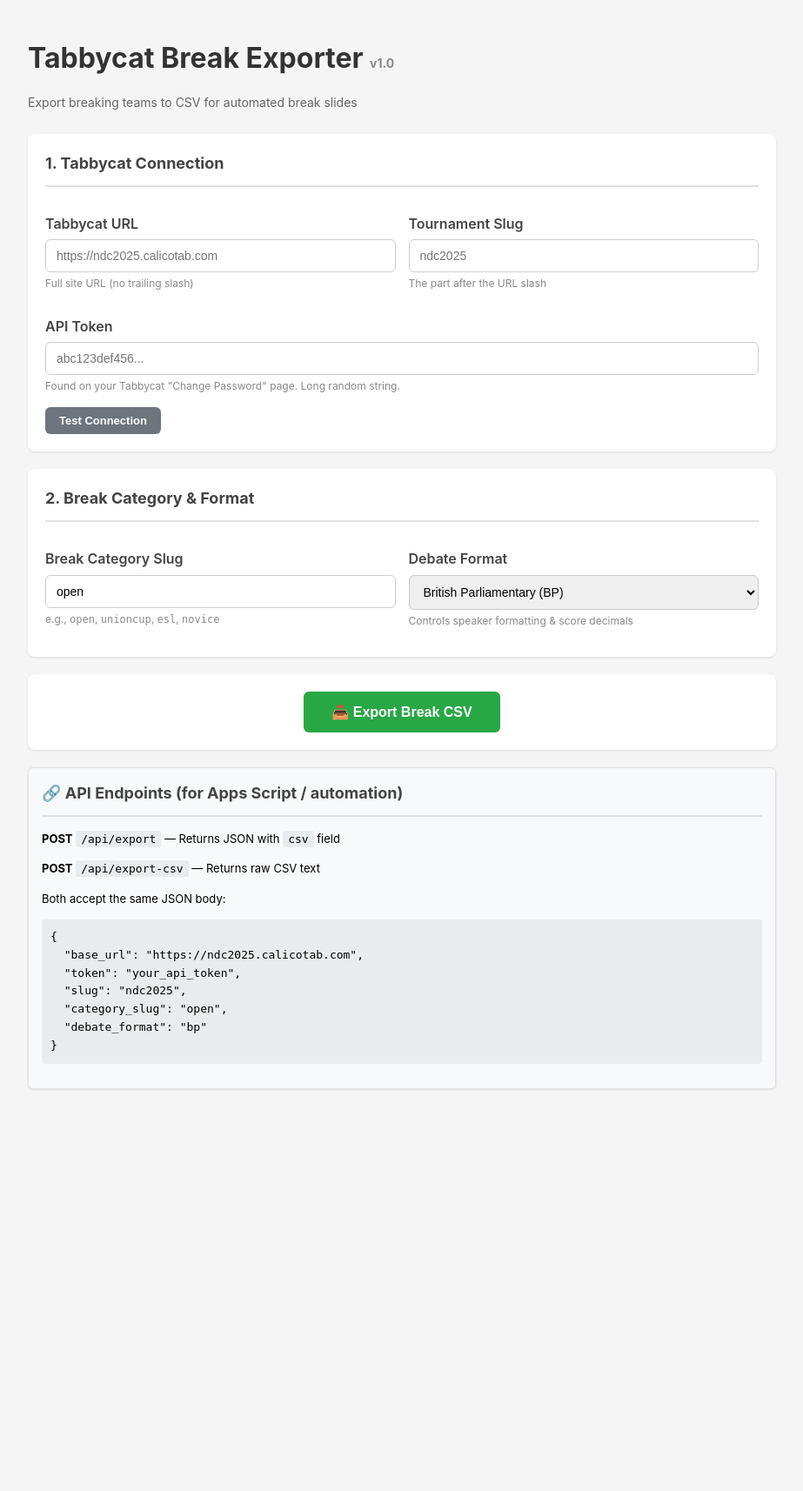
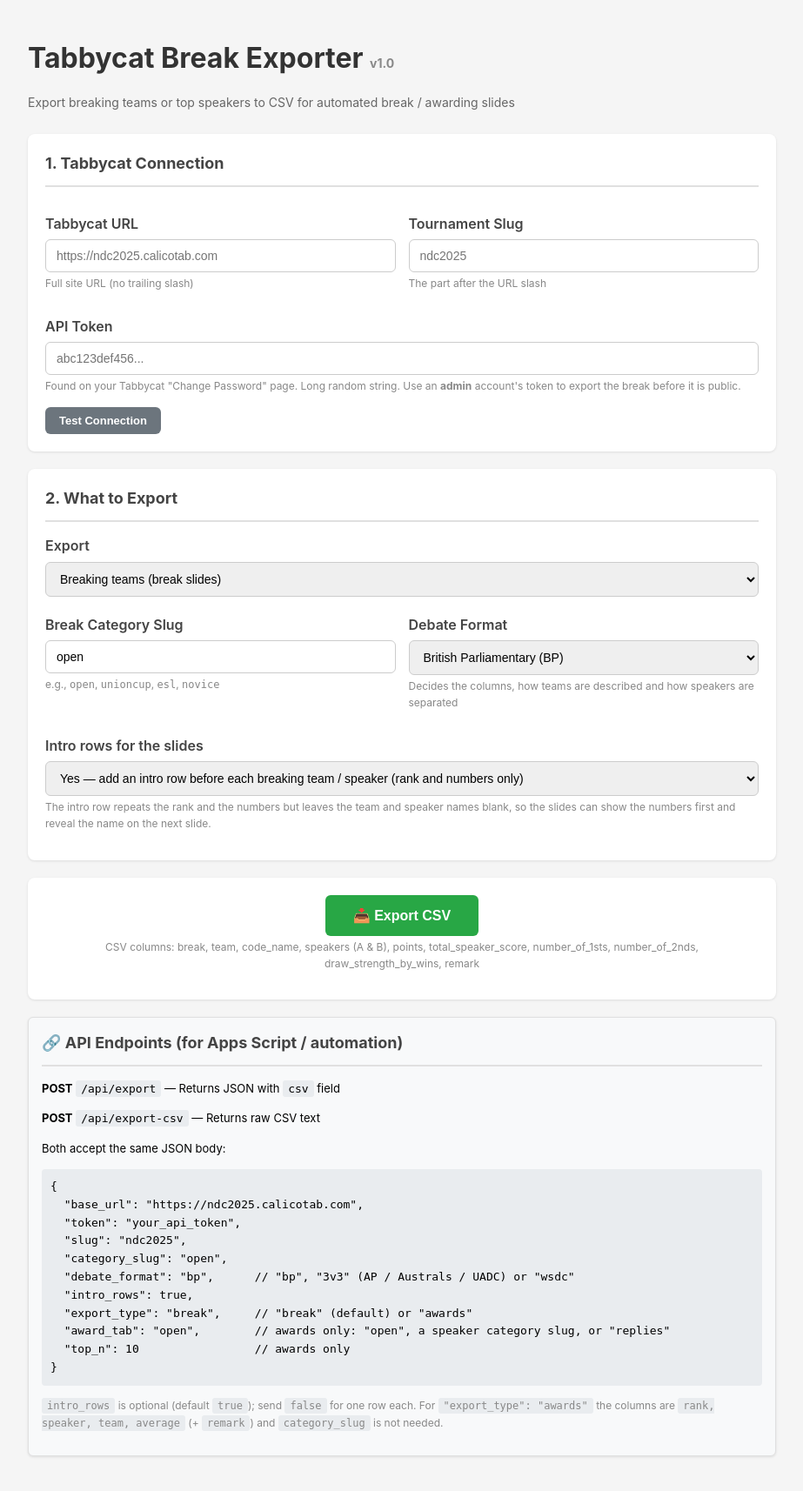
Before and after one commit to rudimentary883/exporterv1, a Flask app: page / in a window 1280 px wide. Shown: the whole page at 87% size, without its empty margins (178-1101 px from the left). Before the commit the page ends 1253 px from the top, so only its background shows below. Run offline with Flask 3, Linux system fonts and the light colour scheme.

Commit message:
Enhance export options and improve UI hints
Updated the subtitle and hints for clarity, added new export options, and improved the connection test feedback.

```diff
--- a/templates/index.html
+++ b/templates/index.html
@@ -121,7 +121,7 @@
 </head>
 <body>
     <h1>Tabbycat Break Exporter <span style="font-size:14px;color:#888;">v1.0</span></h1>
-    <p class="subtitle">Export breaking teams to CSV for automated break slides</p>
+    <p class="subtitle">Export breaking teams or top speakers to CSV for automated break / awarding slides</p>
 
     {% with messages = get_flashed_messages(with_categories=true) %}
       {% if messages %}
@@ -148,11 +148,9 @@
                     <p class="hint">The part after the URL slash</p>
                 </div>
             </div>
-
             <label for="token">API Token</label>
             <input type="text" name="token" id="token" placeholder="abc123def456..." required>
-            <p class="hint">Found on your Tabbycat "Change Password" page. Long random string.</p>
-
+            <p class="hint">Found on your Tabbycat "Change Password" page. Long random string. Use an <strong>admin</strong> account's token to export the break before it is public.</p>
             <div style="margin-top:15px;">
                 <button type="button" class="btn btn-secondary" onclick="testConnection()">Test Connection</button>
             </div>
@@ -160,28 +158,49 @@
         </div>
 
         <div class="card">
-            <h2>2. Break Category & Format</h2>
-            <div class="two-col">
-                <div>
+            <h2>2. What to Export</h2>
+            <label for="export_type" style="margin-top:0;">Export</label>
+            <select name="export_type" id="export_type" onchange="onExportTypeChange()">
+                <option value="break" selected>Breaking teams (break slides)</option>
+                <option value="awards">Top speakers (awarding slides)</option>
+            </select>
+            <div class="two-col" style="margin-top:5px;">
+                <div id="break_fields">
                     <label for="category_slug">Break Category Slug</label>
                     <input type="text" name="category_slug" id="category_slug" placeholder="open" value="open" required>
                     <p class="hint">e.g., <code>open</code>, <code>unioncup</code>, <code>esl</code>, <code>novice</code></p>
                 </div>
+                <div id="award_fields" style="display:none;">
+                    <label for="award_tab">Speaker Tab</label>
+                    <input type="text" name="award_tab" id="award_tab" placeholder="open" value="open">
+                    <p class="hint"><code>open</code> = main speaker tab, a speaker category slug (e.g. <code>unioncup</code>), or <code>replies</code> (3v3 / WSDC only). Test Connection lists the options.</p>
+                    <label for="top_n">Top how many?</label>
+                    <input type="number" name="top_n" id="top_n" value="10" min="1" max="100">
+                    <p class="hint">Everybody ranked this number or better is included, so a tie at the cut-off can make the list longer.</p>
+                </div>
                 <div>
                     <label for="debate_format">Debate Format</label>
-                    <select name="debate_format" id="debate_format">
+                    <select name="debate_format" id="debate_format" onchange="updateColumnsHint()">
                         <option value="bp">British Parliamentary (BP)</option>
-                        <option value="3v3">3v3 / WSDC / UADC / Australs</option>
+                        <option value="3v3">3v3 &mdash; AP / Australs / UADC (3 speakers)</option>
+                        <option value="wsdc">WSDC (3&ndash;5 speakers)</option>
                     </select>
-                    <p class="hint">Controls speaker formatting & score decimals</p>
+                    <p class="hint">Decides the columns, how teams are described and how speakers are separated</p>
                 </div>
             </div>
+            <label for="intro_rows">Intro rows for the slides</label>
+            <select name="intro_rows" id="intro_rows">
+                <option value="on" selected>Yes &mdash; add an intro row before each breaking team / speaker (rank and numbers only)</option>
+                <option value="off">No &mdash; one row each</option>
+            </select>
+            <p class="hint">The intro row repeats the rank and the numbers but leaves the team and speaker names blank, so the slides can show the numbers first and reveal the name on the next slide.</p>
         </div>
 
         <div class="card" style="text-align:center;">
             <button type="submit" class="btn btn-success" style="font-size:16px;padding:14px 32px;">
-                📥 Export Break CSV
+                📥 Export CSV
             </button>
+            <p class="hint" id="columns_hint"></p>
         </div>
     </form>
 
@@ -195,11 +214,36 @@
   "token": "your_api_token",
   "slug": "ndc2025",
   "category_slug": "open",
-  "debate_format": "bp"
+  "debate_format": "bp",      // "bp", "3v3" (AP / Australs / UADC) or "wsdc"
+  "intro_rows": true,
+  "export_type": "break",     // "break" (default) or "awards"
+  "award_tab": "open",        // awards only: "open", a speaker category slug, or "replies"
+  "top_n": 10                 // awards only
 }</pre>
+        <p class="hint"><code>intro_rows</code> is optional (default <code>true</code>); send <code>false</code> for one row each. For <code>"export_type": "awards"</code> the columns are <code>rank, speaker, team, average</code> (+ <code>remark</code>) and <code>category_slug</code> is not needed.</p>
     </div>
 
     <script>
+        const COLUMNS = {
+            bp:   'break, team, code_name, speakers (A & B), points, total_speaker_score, number_of_1sts, number_of_2nds, draw_strength_by_wins, remark',
+            '3v3': 'break, team, code_name, speakers (A, B, C), wins, total_speaker_score, remark',
+            wsdc: 'break, team, code_name, speakers (A, B, C, ...), wins, average_total_speaker_score, remark'
+        };
+        function updateColumnsHint() {
+            const fmt = document.getElementById('debate_format').value;
+            const awards = document.getElementById('export_type').value === 'awards';
+            document.getElementById('columns_hint').textContent = 'CSV columns: ' +
+                (awards ? 'rank, speaker, team, average, remark' : COLUMNS[fmt]);
+        }
+        function onExportTypeChange() {
+            const awards = document.getElementById('export_type').value === 'awards';
+            document.getElementById('break_fields').style.display = awards ? 'none' : '';
+            document.getElementById('award_fields').style.display = awards ? '' : 'none';
+            document.getElementById('category_slug').required = !awards;
+            updateColumnsHint();
+        }
+        onExportTypeChange();
+
         async function testConnection() {
             const resultDiv = document.getElementById('test_result');
             resultDiv.style.display = 'block';
@@ -209,7 +253,8 @@
             const payload = {
                 base_url: document.getElementById('base_url').value,
                 token: document.getElementById('token').value,
-                slug: document.getElementById('slug').value
+                slug: document.getElementById('slug').value,
+                debate_format: document.getElementById('debate_format').value
             };
 
             try {
@@ -221,10 +266,28 @@
                 const data = await resp.json();
 
                 if (data.ok) {
-                    resultDiv.className = 'test-result ok';
-                    let html = `<strong>✅ Connection successful!</strong><br>${data.suggestion}`;
+                    // Connected - but flag it if any individual check failed (e.g. the break itself is not readable yet)
+                    const problem = (data.steps || []).some(s => s.step !== 'Base URL reachable' && !s.ok);
+                    resultDiv.className = 'test-result ' + (problem ? 'info' : 'ok');
+                    let html = problem
+                        ? `<strong>⚠️ Connected, but check the notes below</strong><br>${data.suggestion}`
+                        : `<strong>✅ Connection successful!</strong><br>${data.suggestion}`;
+                    if (data.steps && data.steps.length > 0) {
+                        html += '<ul>';
+                        for (const step of data.steps) {
+                            html += `<li>${step.step}: HTTP ${step.status} ${step.ok ? '✓' : '✗'}</li>`;
+                        }
+                        html += '</ul>';
+                    }
+                    if (data.speaker_tabs && data.speaker_tabs.length > 0) {
+                        html += '<strong>Speaker tabs for awarding:</strong><ul>';
+                        for (const tab of data.speaker_tabs) {
+                            html += `<li><code>${tab.slug}</code> — ${tab.name}</li>`;
+                        }
+                        html += '</ul>';
+                    }
                     if (data.break_categories && data.break_categories.length > 0) {
-                        html += '<br><br><strong>Available break categories:</strong><ul>';
+                        html += '<strong>Available break categories:</strong><ul>';
                         for (const cat of data.break_categories) {
                             html += `<li><code>${cat.slug}</code> — ${cat.name}</li>`;
                         }
```
